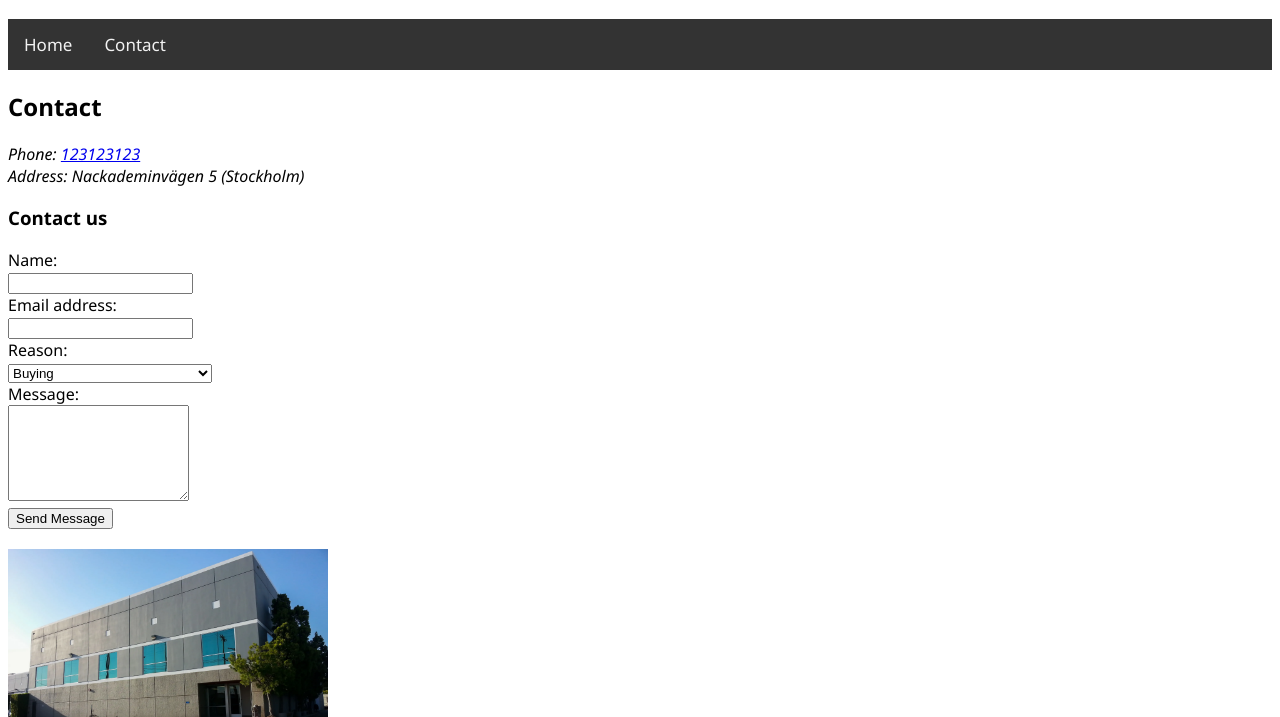
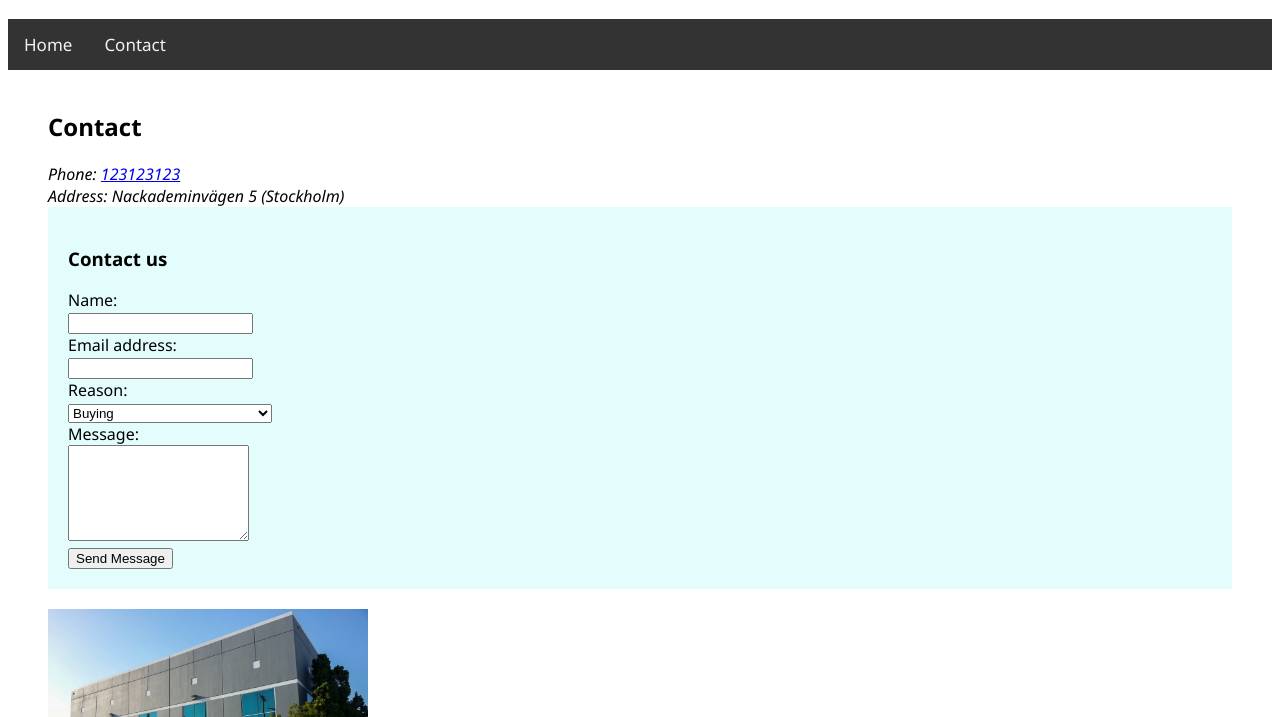
Before and after one commit to VilleGillstrom/FrontendForetagssida, a plain HTML site: page contact.html in a window 1280 px wide. Shown: the part 83-800 px from the top of the page. Drawn offline with Linux system fonts and the light colour scheme.

Commit message:
cleaned up some css

```diff
--- a/contact.html
+++ b/contact.html
@@ -11,16 +11,16 @@
 <div id="header"></div>
 <div id="nav"></div>
 
-<div id="main-content">
+<div id="main-content" style="margin: 40px;">
     <h2> Contact </h2>
     <address>
         Phone: <a href="tel:123123123">123123123</a> <br>
         Address: Nackademinvägen 5 (Stockholm) <br>
     </address>
 
-    <div>
-        <div id="cf-form">
-            <h3 class="cf-h3">Contact us</h3>
+    <div class="colored-container-light" >
+        <div id="cf-form" style="padding: 20px 20px">
+            <h3 >Contact us</h3>
             <form id="cf-form-id" method="post" action="post-contact.html">
                 <div>
                     <label for="Name" class="cf-label">Name:</label>
@@ -35,6 +35,7 @@
                         <input type="email" id="Email" name="Email" class="field" required>
                     </div>
                 </div>
+                <div>
                     <label for="category" class="cf-label">Reason:</label><br>
                     <select id="category" name="category">
                         <option value="Buying">Buying</option>
@@ -42,6 +43,7 @@
                         <option value="IssuesInstalled">Issues with installed solar cells</option>
                         <option value="Other">Other</option>
                     </select>
+                </div>
                 <div>
                     <label for="Message" class="cf-label">Message:</label>
                     <div class="cf-input-group">
@@ -60,10 +62,11 @@
         </div>
 
     </div>
-</div>
     <div style="margin-top: 20px">
         <img src="images/office.webp" style="height:200px" alt="Image of our amazing office."/>
     </div>
+</div>
+
 <div id="footer"></div>
 </body>
 </html>
--- a/styles/style.css
+++ b/styles/style.css
@@ -51,13 +51,14 @@ body {
     grid-gap: 1em;
     align-content: center;
     padding: 10px 2rem;
+
 }
 .grid-horizontal {
     grid-auto-flow: column;
-
 }
 .grid-vertical {
     grid-auto-flow: row;
+
 }
 
 .grid-entry-box {
@@ -94,6 +95,6 @@ body {
     height: 400px;
 }
 
-.wrap-box {
-    ;
+.cf-input-group {
+    width: 500px;
 }
```
Lines whose indentation alone changed are shown as unchanged.
